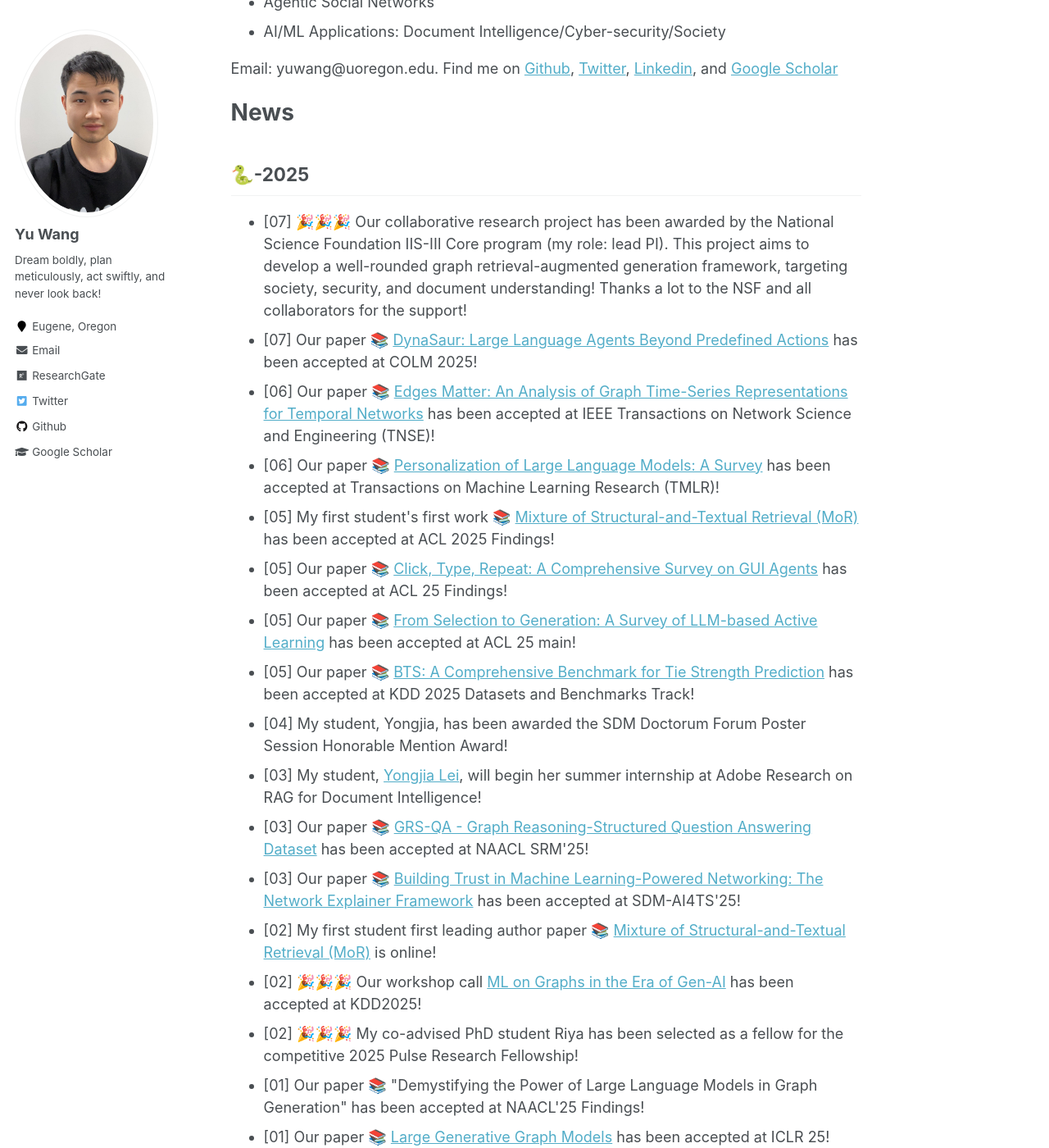
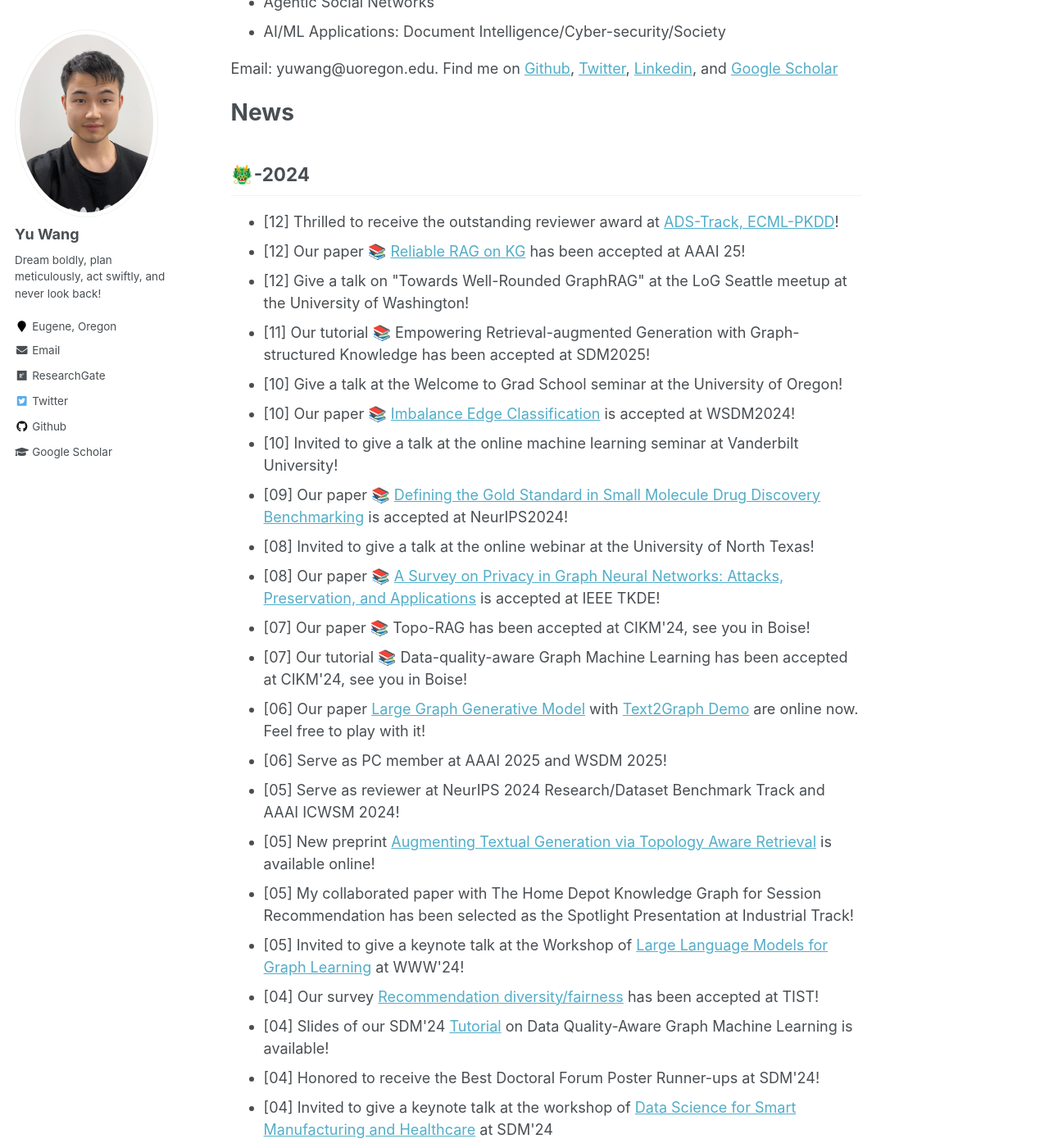
Before and after one commit to yuwang0103/yuwang0103.github.io, a Jekyll site: the page built from _pages/about.md, in a window 1280 px wide and 1400 px high, scrolled down 680 px. Shown: the whole window at 82% size. Built offline with Jekyll 4.4.1, drawn with Linux system fonts in a browser that asks for light colours; some of the changed text lies outside the part shown.

Commit message:
Update about.md

```diff
--- a/_pages/about.md
+++ b/_pages/about.md
@@ -31,27 +31,7 @@ News
 <!-- 📢📢📢 <span style="color:red">**Call for Paper:**</span> We are organizing the MLoG-GenAI Workshop: <a href='https://mlgraphworkshop.github.io/'>Machine Learning on Graphs in the Era of Generative Artificial Intelligence</a> at KDD 2025! If you are working in relevant directions, don’t hesitate to submit your paper! -->
 
 
-🐍-2025
------
-<ul>
-<li>[07] 🎉🎉🎉 Our collaborative research project has been awarded by the National Science Foundation IIS-III Core program (my role: lead PI). This project aims to develop a well-rounded graph retrieval-augmented generation framework, targeting society, security, and document understanding! Thanks a lot to the NSF and all collaborators for the support!
-<li>[07] Our paper 📚 <a href='https://arxiv.org/abs/2411.01747'>DynaSaur: Large Language Agents Beyond Predefined Actions</a> has been accepted at COLM 2025!</li>
-<li>[06] Our paper 📚 <a href=''>Edges Matter: An Analysis of Graph Time-Series Representations for Temporal Networks</a> has been accepted at IEEE Transactions on Network Science and Engineering (TNSE)!</li>
-<li>[06] Our paper 📚 <a href='https://arxiv.org/abs/2411.00027'>Personalization of Large Language Models: A Survey</a> has been accepted at Transactions on Machine Learning Research (TMLR)!</li>
-<li>[05] My first student's first work 📚 <a href='https://arxiv.org/abs/2502.20317'>Mixture of Structural-and-Textual Retrieval (MoR)</a> has been accepted at ACL 2025 Findings!</li>
-<li>[05] Our paper 📚 <a href='https://openreview.net/forum?id=ccYWyKCQUu#discussion'>Click, Type, Repeat: A Comprehensive Survey on GUI Agents</a> has been accepted at ACL 25 Findings!</li>
-<li>[05] Our paper 📚 <a href='https://arxiv.org/abs/2502.11767'>From Selection to Generation: A Survey of LLM-based Active Learning</a> has been accepted at ACL 25 main!</li>
-<li>[05] Our paper 📚 <a href='https://arxiv.org/abs/2410.19214'>BTS: A Comprehensive Benchmark for Tie Strength Prediction</a> has been accepted at KDD 2025 Datasets and Benchmarks Track!</li>
-<li>[04] My student, Yongjia, has been awarded the SDM Doctorum Forum Poster Session Honorable Mention Award!</li>
-<li>[03] My student, <a href='https://yoega.github.io/Yoega.html'>Yongjia Lei</a>, will begin her summer internship at Adobe Research on RAG for Document Intelligence!</li>
-<li>[03] Our paper 📚 <a href=''>GRS-QA - Graph Reasoning-Structured Question Answering Dataset</a> has been accepted at NAACL SRM'25!</li>
-<li>[03] Our paper 📚 <a href=''>Building Trust in Machine Learning-Powered Networking: The Network Explainer Framework</a> has been accepted at SDM-AI4TS'25!</li>
-<li>[02] My first student first leading author paper 📚 <a href='https://arxiv.org/abs/2502.20317'>Mixture of Structural-and-Textual Retrieval (MoR)</a> is online!</li>
-<li>[02] 🎉🎉🎉 Our workshop call <a href='https://mlgraphworkshop.github.io/'>ML on Graphs in the Era of Gen-AI</a> has been accepted at KDD2025!</li>
-<li>[02] 🎉🎉🎉 My co-advised PhD student Riya has been selected as a fellow for the competitive 2025 Pulse Research Fellowship!</li>
-<li>[01] Our paper 📚 "Demystifying the Power of Large Language Models in Graph Generation" has been accepted at NAACL'25 Findings!</li>
-<li>[01] Our paper 📚 <a href='https://arxiv.org/abs/2406.05109'>Large Generative Graph Models</a> has been accepted at ICLR 25!</li>
-</ul>
+
 
 🐲-2024
 -----
```
